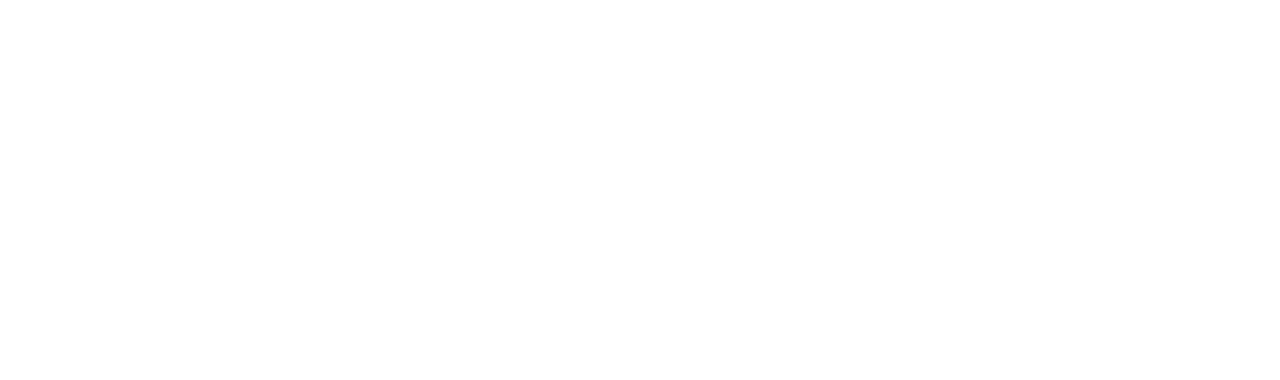
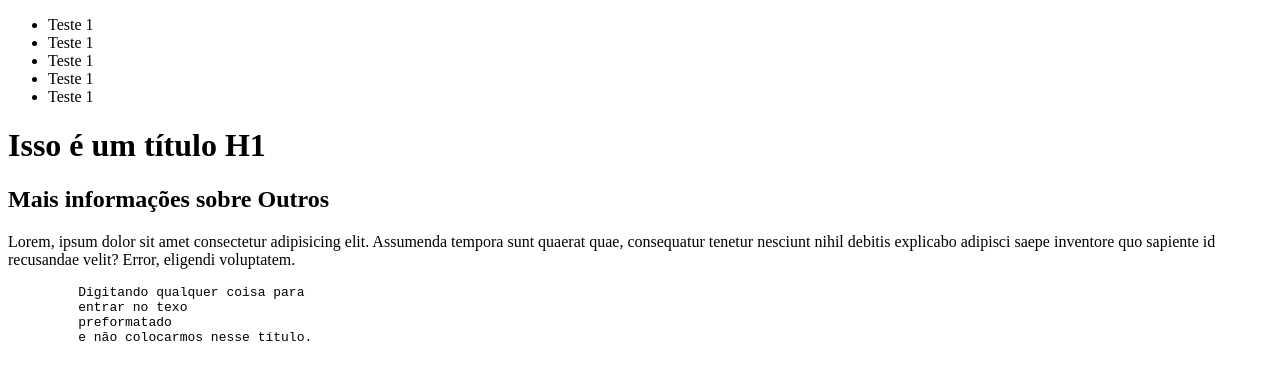
Before and after one commit to rick-Costa/treinando-git, a plain HTML site: page outro.html in a window 1280 px wide. Drawn offline with Linux system fonts and the light colour scheme.

Commit message:
adicionando o header e o main da página de outros.html

```diff
--- a/outro.html
+++ b/outro.html
@@ -7,6 +7,30 @@
    <title>Outro</title>
 </head>
 <body>
+   <header>
+      <nav>
+         <ul>
+            <li>Teste 1</li>
+            <li>Teste 1</li>
+            <li>Teste 1</li>
+            <li>Teste 1</li>
+            <li>Teste 1</li>
+         </ul>
+      </nav>
+   </header>
 
+   <h1>Isso é um título H1</h1>
+
+   <main>
+      <h2>Mais informações sobre Outros</h2>
+      <p>Lorem, ipsum dolor sit amet consectetur adipisicing elit. Assumenda tempora sunt quaerat quae, consequatur tenetur nesciunt nihil debitis explicabo adipisci saepe inventore quo sapiente id recusandae velit? Error, eligendi voluptatem.</p>
+
+      <pre>
+         Digitando qualquer coisa para
+         entrar no texo
+         preformatado
+         e não colocarmos nesse título.
+      </pre>
+   </main>
 </body>
 </html>
```
